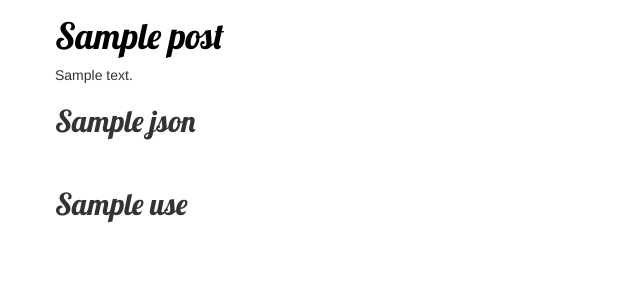
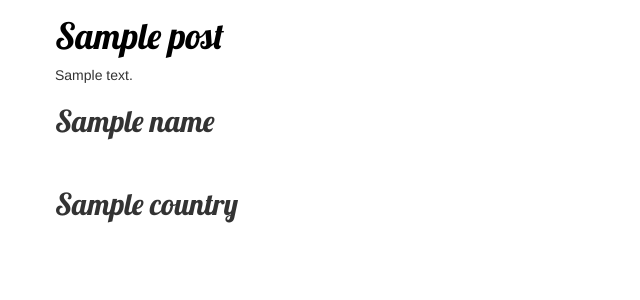
Before and after one commit to GerardoSanchez07/my-first-blog, a Django app: template blog/templates/blog/post_list.html in a window 1280 px wide. Shown: the part 168-468 px from the top of the page, without its empty margins (0-640 px from the left). Run offline with Django 3.2, Linux system fonts and the light colour scheme; tables that the repository leaves empty hold one stand-in row (values such as "Sample post"); the template is opened without the code that fills it: values that come from a table or form of the project are taken from there, most other values are stand-ins (such as "Sample title", 1, 10 or a date in 2020); parts of the project's set-up code (start-up, migrations or seed data) failed here and were passed over; some libraries are stand-ins or nearby versions.

Commit message:
add method post

```diff
--- a/blog/templates/blog/post_list.html
+++ b/blog/templates/blog/post_list.html
@@ -28,8 +28,8 @@
 						<p>published: {{ post.published_date }}</p>
 						<h1><a href="">{{ post.title}}</a></h1>
 						<p>{{ post.text|linebreaksbr }}</p>
-						<h2>{{ json }}</h2>
-						<br><h2>{{ use }}</h2>
+						<h2>{{ name }}</h2>
+						<br><h2>{{ country }}</h2>
 
 					</div>
 
--- a/blog/views.py
+++ b/blog/views.py
@@ -17,8 +17,8 @@ def post_list(request):
 
     if request.method == 'POST':
         use = "POST REQUEST"
-        json = request.POST['se']
-
+        name = request.POST['name']
+        country = request.POST['country']
 
     use = "no request"
     ctx = {'use': use, 'pts': pts, 'posts':posts }
```
